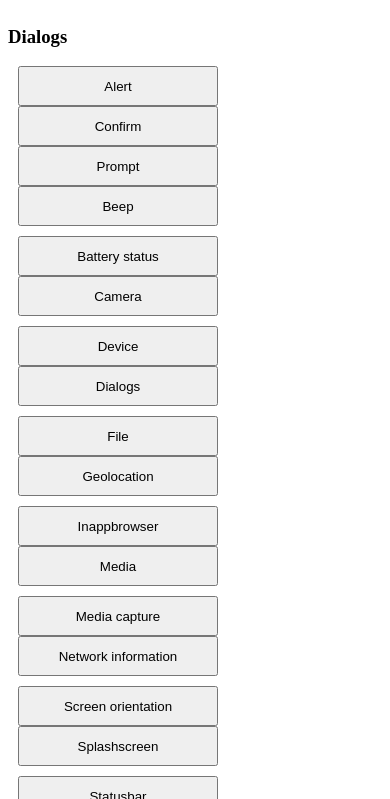
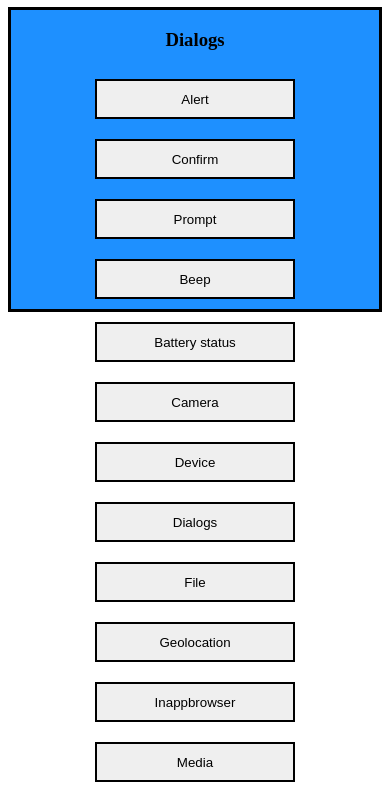
Before and after one commit to ehddnr3473/Cordova-Default-Plugin-App, a website with bundled scripts: page hello/www/index.html in a window 390 px wide. Shown: the part 73-872 px from the top of the page. Built offline with nearby package versions, Linux system fonts and the light colour scheme.

Commit message:
style modified.

```diff
--- a/hello/www/css/index.css
+++ b/hello/www/css/index.css
@@ -1,9 +1,10 @@
+body {
+  text-align: center;
+}
+
 .container {
-  display: grid;
-  grid-template-columns: repeat(1, 1fr);
-  grid-template-rows: repeat(7, 1fr);
-  grid-gap: 10px;
-  justify-content: center;
+  display: flex;
+  flex-direction: column;
   align-items: center;
   height: 100vh;
 }
@@ -12,5 +13,11 @@
   width: 200px;
   height: 40px;
   padding: 10px 20px;
-  margin: 0 10px;
+  margin: 10px;
+  border: 2px solid black;
 }
+
+.dialogs {
+  border: 3px solid black;
+  background-color: dodgerblue;
+}
```
